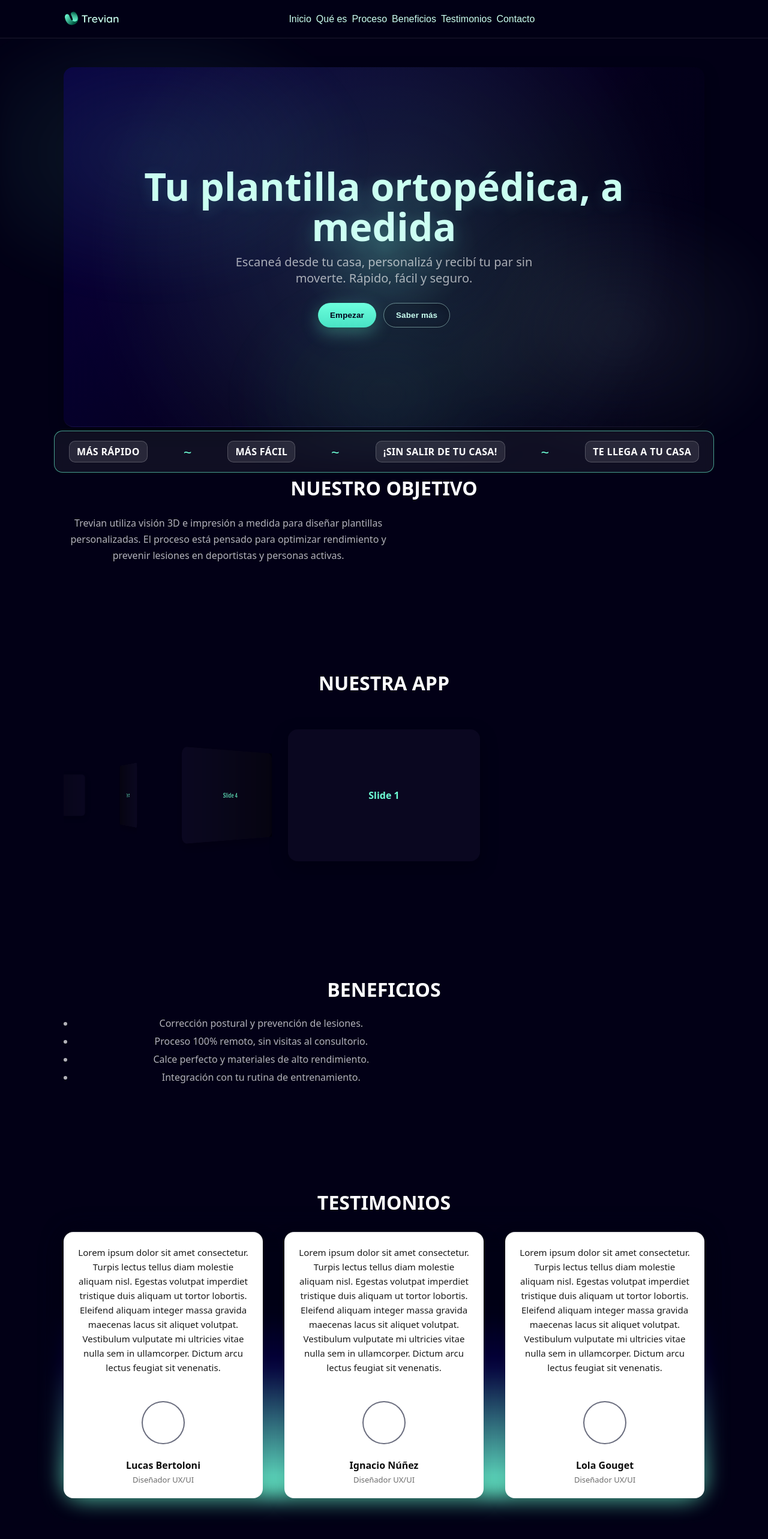
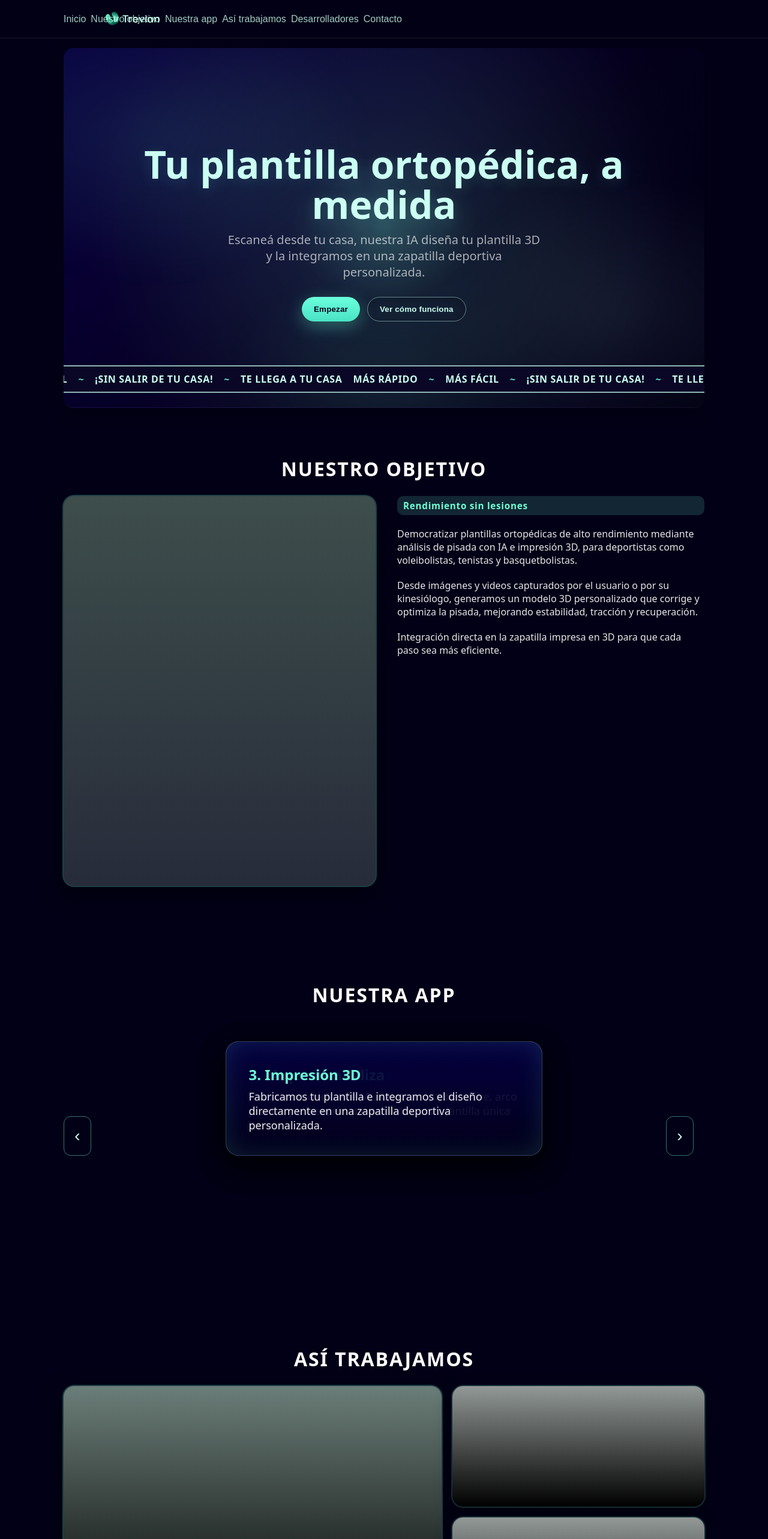
Before and after one commit to lolagou/landing-page, a React (Vite) app: page / in a window 1280 px wide. Shown: the top 2566 px of the page at 60% size. Built offline with nearby package versions, Linux system fonts and the light colour scheme.

Commit message:
arreglo carrusel

```diff
--- a/src/App.css
+++ b/src/App.css
@@ -1,72 +1,157 @@
-#root {
-  max-width: 1280px;
-  margin: 0 auto;
-  padding: 2rem;
-  text-align: center;
+:root{
+  --bg:#02001A;
+  --card:#05003F;
+  --mint:#6DFFD5;
+  --aqua:#D2FFF2;
+  --ink:#EAF2FF;
 }
 
-.logo {
-  height: 6em;
-  padding: 1.5em;
-  will-change: filter;
-  transition: filter 300ms;
+*{box-sizing:border-box}
+html,body,#root{height:100%}
+body{margin:0;background:var(--bg);color:var(--aqua);font-family: ui-sans-serif,system-ui,Inter,Arial}
+
+/* NAV centrada */
+.lp-navbar{position:sticky;top:0;z-index:20;background:linear-gradient(180deg,rgba(2,0,26,.9),rgba(2,0,26,.5) 60%,transparent)}
+.lp-nav-inner{
+  position:relative;
+  display:flex;align-items:center;justify-content:center;
+  padding:24px 44px;gap:42px;
 }
-.logo:hover {
-  filter: drop-shadow(0 0 2em #646cffaa);
+.lp-brand{position:absolute;left:84px;top:50%;transform:translateY(-50%);cursor:pointer}
+.lp-logo{height:40px}
+.lp-nav-center{display:flex;gap:30px;align-items:center}
+.lp-pill{background:transparent;border:0;color:var(--aqua);padding:8px 12px;border-radius:999px;cursor:pointer;opacity:.8}
+.lp-pill:hover{opacity:1}
+
+.lp-main{display:block}
+.lp-section{padding:74px 24px}
+.lp-pad{padding:72px 24px}
+
+/* HERO visible + fondo interactivo */
+.lp-hero-sec{padding:0}
+.lp-hero{
+  position:relative; z-index:1;
+  min-height:92vh; display:grid; place-items:center;
+  overflow:hidden;
 }
-.logo.react:hover {
-  filter: drop-shadow(0 0 2em #61dafbaa);
+.fancy-hero{
+  /* variables de mouse */
+  --mx:50%; --my:50%;
+  background:
+    radial-gradient(500px 260px at var(--mx) var(--my), rgba(109,255,213,.22), transparent 60%),
+    radial-gradient(700px 320px at calc(var(--mx) + 10%) calc(var(--my) + 20%), rgba(203,255,239,.12), transparent 70%),
+    #02001A;
 }
+.lp-hero-center{max-width:980px; padding:96px 24px 140px; text-align:center}
+.lp-hero-title{font-size:clamp(34px,5vw,64px); margin:0 0 10px}
+.lp-hero-sub{font-size:clamp(16px,2.4vw,20px); opacity:.9; margin:0 auto 18px; max-width:900px}
+.lp-hero-cta{display:flex;gap:12px;justify-content:center}
+.lp-btn-primary{background:var(--mint);color:#00121a;border:0;padding:12px 18px;border-radius:14px;font-weight:700;cursor:pointer}
+.lp-btn-ghost{background:transparent;border:1px solid rgba(109,255,213,.5);color:var(--aqua);padding:12px 18px;border-radius:14px}
 
-@keyframes logo-spin {
-  from {
-    transform: rotate(0deg);
-  }
-  to {
-    transform: rotate(360deg);
-  }
+/* CINTA solo en hero */
+.ribbon{position:absolute;left:0;right:0;bottom:24px;overflow:hidden}
+.ribbon-track{
+  display:inline-flex;gap:18px;white-space:nowrap;
+  padding:10px 12px;border-top:2px solid rgba(203,255,239,.7);border-bottom:2px solid rgba(203,255,239,.7);
+  animation:marquee 18s linear infinite;
+  background:#080724;
 }
+.ribbon span{color:#CBFFEF;font-weight:800;letter-spacing:.04em}
+.ribbon .sep{color:#6DFFD5;opacity:.9}
+@keyframes marquee{from{transform:translateX(0)}to{transform:translateX(-50%)}}
 
-@media (prefers-reduced-motion: no-preference) {
-  a:nth-of-type(2) .logo {
-    animation: logo-spin infinite 20s linear;
-  }
+/* Títulos */
+.lp-h2{font-size:clamp(22px,3vw,32px);margin:0 0 22px;letter-spacing:.06em}
+.center{text-align:center}
+
+/* NUESTRO OBJETIVO (foto + texto) */
+.obj-grid{
+  display:grid;grid-template-columns: minmax(260px,520px) 1fr;gap:36px;align-items:start;
+  max-width:1200px;margin:24px auto 0;
 }
+.obj-photo{
+  aspect-ratio: 4/5; border-radius:18px;
+  background:linear-gradient(180deg, #5fffe61a, #0a153a66), #3a3a3a;
+  box-shadow: 0 0 0 2px rgba(109,255,213,.25), 0 16px 40px rgba(0,0,0,.45);
+  background-size:cover; background-position:center;
+}
+.obj-text{display:flex;flex-direction:column;gap:12px}
+.obj-kicker{
+  display:inline-block; background:rgba(109,255,213,.15); color:var(--mint);
+  padding:6px 10px; border-radius:10px; font-size:.95rem; letter-spacing:.05em; margin:0 0 8px;
+}
+.obj-text p{margin:0 0 8px;opacity:.9}
 
-.card {
-  padding: 2em;
+/* CARRUSEL más grande */
+.cf-wrap{display:grid;grid-template-columns:64px 1fr 64px;align-items:center;gap:14px;max-width:1180px;margin:0 auto}
+.cf-nav{
+  width:46px;height:66px;border-radius:12px;font-size:28px;
+  background:transparent;border:1px solid rgba(109,255,213,.45);color:#CBFFEF;cursor:pointer
 }
+.cf-stage{
+  position:relative;height:380px; /* más alto */
+  display:grid;place-items:center;overflow:hidden;
+}
+.cf-card{
+  position:absolute;top:32px;width:min(860px,58%); /* más ancho */
+  padding:38px;border-radius:22px;
+  background:linear-gradient(180deg, rgba(5,0,63,.92), rgba(2,0,26,.92));
+  border:1px solid rgba(203,255,239,.22);
+  transform:translateX(calc(var(--pos)*54%)) scale(calc(1 - (abs(var(--pos))*0.10)));
+  filter:blur(calc(abs(var(--pos))*0.6px));
+  opacity:calc(1 - (abs(var(--pos))*0.98));
+  transition:transform .45s ease, opacity .45s ease, filter .45s ease;
+  box-shadow:0 16px 46px rgba(0,0,0,.45), 0 0 40px rgba(109,255,213,.12) inset;
+}
+.cf-title{margin:0 0 8px;color:#6DFFD5;font-size:clamp(18px,2.4vw,24px)}
+.cf-desc{margin:0;opacity:.92;font-size:clamp(14px,2vw,18px);max-width:70ch}
 
-.read-the-docs {
-  color: #888;
+/* ASÍ TRABAJAMOS (3 fotos) */
+.work-grid{
+  max-width:1200px;margin:12px auto 0;
+  display:grid;grid-template-columns: 1.2fr .8fr;grid-template-rows: 1fr 1fr;gap:18px;
 }
+.work-big{
+  grid-row:1/3;grid-column:1/2;border-radius:18px;min-height:420px;
+  background:linear-gradient(180deg,#6DFFD520,#000), #6b6b6b;
+  box-shadow: 0 0 0 2px rgba(109,255,213,.25), 0 16px 40px rgba(0,0,0,.45);
+  background-size:cover;background-position:center;
+}
+.work-small{
+  border-radius:18px;min-height:200px;
+  background:linear-gradient(180deg,#CBFFEF20,#000), #8a8a8a;
+  box-shadow: 0 0 0 2px rgba(109,255,213,.18), 0 10px 30px rgba(0,0,0,.4);
+  background-size:cover;background-position:center;
+}
+.work-note{opacity:.6;margin-top:10px;text-align:center}
 
+/* DESARROLLADORES */
+.devs-grid{
+  max-width:1100px;margin:0 auto;display:grid;grid-template-columns:repeat(3,1fr);gap:18px;
+}
+.dev-card{
+  display:flex;gap:14px;align-items:center;padding:16px;border-radius:16px;
+  background:linear-gradient(180deg, rgba(5,0,63,.9), rgba(2,0,26,.9));
+  border:1px solid rgba(203,255,239,.15);
+  box-shadow:0 8px 28px rgba(0,0,0,.35);
+}
+.dev-avatar{width:54px;height:54px;border-radius:12px;background:#0b1a3f;box-shadow:0 0 0 2px rgba(109,255,213,.25)}
+.dev-name{margin:0 0 2px}
+.dev-role{margin:0;opacity:.8;font-size:.95rem}
 
-.lp-coverflow {
-  width: 100%;
-  padding: 32px 0;
+/* Form */
+.lp-form{max-width:680px;margin:0 auto;display:grid;gap:12px}
+.lp-input{background:#0b0f2a;border:1px solid rgba(203,255,239,.18);border-radius:12px;padding:12px;color:var(--ink)}
+.lp-wmax{width:100%}
+
+/* Responsive */
+@media (max-width:980px){
+  .lp-nav-center{display:none} /* si querés luego agregamos menú mobile */
+  .obj-grid{grid-template-columns:1fr}
+  .work-grid{grid-template-columns:1fr;grid-template-rows:auto}
+  .devs-grid{grid-template-columns:1fr}
+  .cf-wrap{grid-template-columns:48px 1fr 48px}
+  .cf-stage{height:420px}
+  .cf-card{width:92%;transform:translateX(calc(var(--pos)*72%)) scale(calc(1 - (abs(var(--pos))*0.08)));}
 }
-
-.lp-coverflow .lp-slide {
-  width: 280px;
-  height: 200px;
-  display: flex;
-  align-items: center;
-  justify-content: center;
-  border-radius: 16px;
-  background: #0a0720;
-  color: #6DFFD5;
-  font-weight: 700;
-  box-shadow: 0 10px 30px rgba(0,0,0,.25);
-}
-
-@media (min-width: 768px) {
-  .lp-coverflow .lp-slide {
-    width: 320px;
-    height: 220px;
-  }
-}
-
-.lp-section.lp-pad {
-  overflow: visible;
-}
--- a/src/homepage.jsx
+++ b/src/homepage.jsx
@@ -1,21 +1,64 @@
-import React, { useRef, useState } from "react";
+import React, { useEffect, useRef, useState } from "react";
 import logo from "./assets/logo-trevian.png";
-import CoverflowCarousel from "./CoverflowCarousel";
 import "./App.css";
+
+/* === Carrusel simple (Coverflow light, más grande) === */
+function CoverflowCarousel() {
+  const slides = [
+    {
+      title: "1. Escaneá tu pisada",
+      desc:
+        "Usá la app para tomar fotos y videos de tus pies desde casa. Guías en pantalla garantizan el ángulo correcto.",
+    },
+    {
+      title: "2. IA que te analiza",
+      desc:
+        "Nuestros modelos de ML detectan puntos clave, arco plantar y alineación para diseñar una plantilla única para vos.",
+    },
+    {
+      title: "3. Impresión 3D",
+      desc:
+        "Fabricamos tu plantilla e integramos el diseño directamente en una zapatilla deportiva personalizada.",
+    },
+  ];
+
+  const [idx, setIdx] = useState(0);
+  const next = () => setIdx((i) => (i + 1) % slides.length);
+  const prev = () => setIdx((i) => (i - 1 + slides.length) % slides.length);
+
+  return (
+    <div className="cf-wrap">
+      <button className="cf-nav" onClick={prev} aria-label="Anterior">‹</button>
+      <div className="cf-stage">
+        {slides.map((s, i) => {
+          const pos = i - idx;
+          return (
+            <article
+              key={s.title}
+              className={`cf-card ${pos === 0 ? "is-center" : pos < 0 ? "is-left" : "is-right"}`}
+              style={{ "--pos": pos }}
+            >
+              <h3 className="cf-title">{s.title}</h3>
+              <p className="cf-desc">{s.desc}</p>
+            </article>
+          );
+        })}
+      </div>
+      <button className="cf-nav" onClick={next} aria-label="Siguiente">›</button>
+    </div>
+  );
+}
 
 export default function LandingPage() {
   // Refs de secciones
   const heroRef = useRef(null);
-  const queEsRef = useRef(null);
+  const objetivoRef = useRef(null);
   const procesoRef = useRef(null);
-  const beneficiosRef = useRef(null);
+  const trabajamosRef = useRef(null);
+  const devsRef = useRef(null);
   const contactoRef = useRef(null);
-  const testimoniosRef = useRef(null);
 
-  // Navbar mobile
-  const [menuOpen, setMenuOpen] = useState(false);
-
-  // HERO interactivo
+  // Fondo interactivo del hero
   const heroBgRef = useRef(null);
   const handleHeroMove = (e) => {
     const el = heroBgRef.current;
@@ -27,76 +70,48 @@ export default function LandingPage() {
     el.style.setProperty("--my", `${y}%`);
   };
 
+  // Cinta solo visible en el HERO
+  const [showRibbon, setShowRibbon] = useState(true);
+  useEffect(() => {
+    const ob = new IntersectionObserver(
+      (entries) => setShowRibbon(entries[0]?.isIntersecting ?? false),
+      { threshold: 0.4 }
+    );
+    if (heroRef.current) ob.observe(heroRef.current);
+    return () => ob.disconnect();
+  }, []);
+
+  // Navbar
   const items = [
     { label: "Inicio", ref: heroRef },
-    { label: "Qué es", ref: queEsRef },
-    { label: "Proceso", ref: procesoRef },
-    { label: "Beneficios", ref: beneficiosRef },
-    { label: "Testimonios", ref: testimoniosRef },
+    { label: "Nuestro objetivo", ref: objetivoRef },
+    { label: "Nuestra app", ref: procesoRef },
+    { label: "Así trabajamos", ref: trabajamosRef },
+    { label: "Desarrolladores", ref: devsRef },
     { label: "Contacto", ref: contactoRef },
   ];
-
-  const scrollTo = (ref) => {
-    setMenuOpen(false);
-    ref?.current?.scrollIntoView({ behavior: "smooth", block: "start" });
-  };
+  const scrollTo = (ref) => ref?.current?.scrollIntoView({ behavior: "smooth" });
 
   return (
     <div className="lp-root">
-      {/* NAVBAR fija */}
+      {/* NAVBAR centrada */}
       <header className="lp-navbar">
         <div className="lp-nav-inner">
-          {/* Marca */}
-          <div className="lp-brand" onClick={() => scrollTo(heroRef)} style={{cursor:"pointer"}}>
+          <div className="lp-brand" onClick={() => scrollTo(heroRef)} role="button">
             <img src={logo} alt="Logo Trevian" className="lp-logo" />
           </div>
-
-          {/* Centro: links de texto (sin pills) */}
           <nav className="lp-nav-center">
             {items.map((it) => (
-              <button
-                key={it.label}
-                className="lp-pill"
-                onClick={() => scrollTo(it.ref)}
-              >
+              <button key={it.label} className="lp-pill" onClick={() => scrollTo(it.ref)}>
                 {it.label}
               </button>
             ))}
           </nav>
-
-          {/* Acciones derecha */}
-          <div className="lp-nav-right">
-            <button
-              className="lp-burger"
-              onClick={() => setMenuOpen((v) => !v)}
-              aria-label="Abrir menú"
-            >
-              <svg viewBox="0 0 24 24" className="lp-burger-ico">
-                <path d="M3 6h18v2H3zM3 11h18v2H3zM3 16h18v2H3z" />
-              </svg>
-            </button>
         </div>
-        </div>
-
-        {/* Menú mobile */}
-        {menuOpen && (
-          <div className="lp-mobile-menu">
-            {items.map((it) => (
-              <button
-                key={it.label}
-                className="lp-mobile-pill"
-                onClick={() => scrollTo(it.ref)}
-              >
-                {it.label}
-              </button>
-            ))}
-          </div>
-        )}
       </header>
 
-      {/* CONTENIDO (espacio por navbar fija) */}
       <main className="lp-main">
-        {/* HERO oscuro y reactivo */}
+        {/* HERO con fondo interactivo + cinta */}
         <section ref={heroRef} className="lp-section lp-hero-sec">
           <div
             ref={heroBgRef}
@@ -106,155 +121,123 @@ export default function LandingPage() {
             <div className="lp-hero-center">
               <h1 className="lp-hero-title">Tu plantilla ortopédica, a medida</h1>
               <p className="lp-hero-sub">
-                Escaneá desde tu casa, personalizá y recibí tu par sin moverte.
-                Rápido, fácil y seguro.
+                Escaneá desde tu casa, nuestra IA diseña tu plantilla 3D y la integramos en una
+                zapatilla deportiva personalizada.
               </p>
               <div className="lp-hero-cta">
                 <button className="lp-btn-primary">Empezar</button>
-                <button className="lp-btn-ghost">Saber más</button>
+                <button className="lp-btn-ghost" onClick={() => scrollTo(procesoRef)}>
+                  Ver cómo funciona
+                </button>
               </div>
+            </div>
+
+            {showRibbon && (
+              <div className="ribbon">
+                <div className="ribbon-track">
+                  <span>MÁS RÁPIDO</span><span className="sep">~</span>
+                  <span>MÁS FÁCIL</span><span className="sep">~</span>
+                  <span>¡SIN SALIR DE TU CASA!</span><span className="sep">~</span>
+                  <span>TE LLEGA A TU CASA</span>
+                  <span>MÁS RÁPIDO</span><span className="sep">~</span>
+                  <span>MÁS FÁCIL</span><span className="sep">~</span>
+                  <span>¡SIN SALIR DE TU CASA!</span><span className="sep">~</span>
+                  <span>TE LLEGA A TU CASA</span>
+                </div>
+              </div>
+            )}
+          </div>
+        </section>
+
+        {/* NUESTRO OBJETIVO (foto + texto) */}
+        <section ref={objetivoRef} className="lp-section lp-pad objetivo-grid">
+          <h2 className="lp-h2 center">NUESTRO OBJETIVO</h2>
+
+          <div className="obj-grid">
+            {/* Cuando subas tu foto, agregá style={{backgroundImage:"url('/ruta.jpg')"}} */}
+            <div className="obj-photo" aria-label="Foto objetivo" />
+            <div className="obj-text">
+              <h3 className="obj-kicker">Rendimiento sin lesiones</h3>
+              <p>
+                Democratizar plantillas ortopédicas de alto rendimiento mediante análisis de
+                pisada con IA e impresión 3D, para deportistas como voleibolistas, tenistas y
+                basquetbolistas.
+              </p>
+              <p>
+                Desde imágenes y videos capturados por el usuario o por su kinesiólogo, generamos
+                un modelo 3D personalizado que corrige y optimiza la pisada, mejorando estabilidad,
+                tracción y recuperación.
+              </p>
+              <p>
+                Integración directa en la zapatilla impresa en 3D para que cada paso sea más
+                eficiente.
+              </p>
             </div>
           </div>
         </section>
 
-        {/* ¿QUÉ ES? */}
-        <section ref={queEsRef} className="lp-section lp-pad">
-          <h2 className="lp-h2">NUESTRO OBJETIVO</h2>
-          <p className="lp-p">
-            Trevian utiliza visión 3D e impresión a medida para diseñar plantillas
-            personalizadas. El proceso está pensado para optimizar rendimiento y
-            prevenir lesiones en deportistas y personas activas.
+        {/* NUESTRA APP (carrusel 3 pasos) */}
+        <section ref={procesoRef} className="lp-section lp-pad">
+          <h2 className="lp-h2 center">NUESTRA APP</h2>
+          <CoverflowCarousel />
+        </section>
+
+        {/* ASÍ TRABAJAMOS (3 fotos) */}
+        <section ref={trabajamosRef} className="lp-section lp-pad">
+          <h2 className="lp-h2 center">ASÍ TRABAJAMOS</h2>
+
+          <div className="work-grid">
+            <div className="work-big" />
+            <div className="work-small top" />
+            <div className="work-small bottom" />
+          </div>
+
+          <p className="work-note">
+            (Luego reemplazá estos placeholders por tus fotos: escaneo, análisis y producción)
           </p>
         </section>
 
-        {/* PROCESO (Carrusel Coverflow sin flechas ni puntos) */}
-        <section ref={procesoRef} className="lp-section lp-pad">
-          <h2 className="lp-h2">NUESTRA APP</h2>
-          <CoverflowCarousel />
-        </section>
-
-        {/* BENEFICIOS */}
-        <section ref={beneficiosRef} className="lp-section lp-pad">
-          <h2 className="lp-h2">BENEFICIOS</h2>
-          <ul className="lp-list">
-            <li>Corrección postural y prevención de lesiones.</li>
-            <li>Proceso 100% remoto, sin visitas al consultorio.</li>
-            <li>Calce perfecto y materiales de alto rendimiento.</li>
-            <li>Integración con tu rutina de entrenamiento.</li>
-          </ul>
-        </section>
-
-{/* TESTIMONIOS */}
-<section ref={testimoniosRef} className="lp-section lp-pad t-section">
-  <h2 className="lp-h2 t-title">TESTIMONIOS</h2>
-
-  <div className="t-cards-wrap">
-    {/* Glow turquesa detrás de las cards */}
-    <div className="t-glow" aria-hidden />
-
-    {/* Podés mapear un array si querés */}
-    <article className="t-card">
-      <p className="t-text">
-        Lorem ipsum dolor sit amet consectetur. Turpis lectus tellus diam
-        molestie aliquam nisl. Egestas volutpat imperdiet tristique duis
-        aliquam ut tortor lobortis. Eleifend aliquam integer massa gravida
-        maecenas lacus sit aliquet volutpat. Vestibulum vulputate mi ultricies
-        vitae nulla sem in ullamcorper. Dictum arcu lectus feugiat sit venenatis.
-      </p>
-
-      <div className="t-person">
-        <div className="t-avatar" />
-        <div className="t-id">
-          <div className="t-name">Lucas Bertoloni</div>
-          <div className="t-role">Diseñador UX/UI</div>
-        </div>
+        {/* DESARROLLADORES */}
+        <section ref={devsRef} className="lp-section lp-pad">
+          <h2 className="lp-h2 center">DESARROLLADORES</h2>
+          <div className="devs-grid">
+            <article className="dev-card">
+              <div className="dev-avatar" />
+              <div>
+                <h3 className="dev-name">Lola Emma Núñez Gouget</h3>
+                <p className="dev-role">Front-end · React Native · Integración Swift/RealityKit</p>
               </div>
             </article>
 
-    <article className="t-card">
-      <p className="t-text">
-        Lorem ipsum dolor sit amet consectetur. Turpis lectus tellus diam
-        molestie aliquam nisl. Egestas volutpat imperdiet tristique duis
-        aliquam ut tortor lobortis. Eleifend aliquam integer massa gravida
-        maecenas lacus sit aliquet volutpat. Vestibulum vulputate mi ultricies
-        vitae nulla sem in ullamcorper. Dictum arcu lectus feugiat sit venenatis.
-      </p>
-
-      <div className="t-person">
-        <div className="t-avatar" />
-        <div className="t-id">
-          <div className="t-name">Ignacio Núñez</div>
-          <div className="t-role">Diseñador UX/UI</div>
-        </div>
+            <article className="dev-card">
+              <div className="dev-avatar" />
+              <div>
+                <h3 className="dev-name">Lucas Bertoloni</h3>
+                <p className="dev-role">Back-end · API · Infra</p>
               </div>
             </article>
 
-    <article className="t-card">
-      <p className="t-text">
-        Lorem ipsum dolor sit amet consectetur. Turpis lectus tellus diam
-        molestie aliquam nisl. Egestas volutpat imperdiet tristique duis
-        aliquam ut tortor lobortis. Eleifend aliquam integer massa gravida
-        maecenas lacus sit aliquet volutpat. Vestibulum vulputate mi ultricies
-        vitae nulla sem in ullamcorper. Dictum arcu lectus feugiat sit venenatis.
-      </p>
-
-      <div className="t-person">
-        <div className="t-avatar" />
-        <div className="t-id">
-          <div className="t-name">Lola Gouget</div>
-          <div className="t-role">Diseñador UX/UI</div>
-        </div>
+            <article className="dev-card">
+              <div className="dev-avatar" />
+              <div>
+                <h3 className="dev-name">Ignacio Núñez Valcarce</h3>
+                <p className="dev-role">UX/UI · Diseño de interacción</p>
               </div>
             </article>
           </div>
         </section>
 
-
         {/* CONTACTO */}
         <section ref={contactoRef} className="lp-section lp-pad">
-          <h2 className="lp-h2">CONTACTO</h2>
-          <div className="lp-form-wrap">
+          <h2 className="lp-h2 center">CONTACTO</h2>
           <form className="lp-form">
             <input className="lp-input" placeholder="Tu nombre" />
             <input className="lp-input" placeholder="Email" />
             <textarea rows={4} className="lp-input" placeholder="Mensaje" />
-              <button type="button" className="lp-btn-primary lp-wmax">
-                Enviar
-              </button>
+            <button type="button" className="lp-btn-primary lp-wmax">Enviar</button>
           </form>
-          </div>
         </section>
-
-        <div className="lp-spacer" />
       </main>
-
-      {/* BANDA INFERIOR FIJA (claims) */}
-      <div className="lp-bottom-wrap">
-        <div className="lp-bottom">
-          <Badge>Más rápido</Badge>
-          <Wave />
-          <Badge>Más fácil</Badge>
-          <Wave />
-          <Badge>¡Sin salir de tu casa!</Badge>
-          <Wave />
-          <Badge>Te llega a tu casa</Badge>
-        </div>
-      </div>
-
-      {/* Footer separador para que la banda no tape el final */}
-      <footer className="lp-footer" />
     </div>
   );
 }
-
-function Badge({ children }) {
-  return (
-    <span className="lp-badge">
-      <span className="lp-badge-text">{String(children).toUpperCase()}</span>
-    </span>
-  );
-}
-
-function Wave() {
-  return <span className="lp-wave">~</span>;
-}
```
Lines whose indentation alone changed are shown as unchanged.
